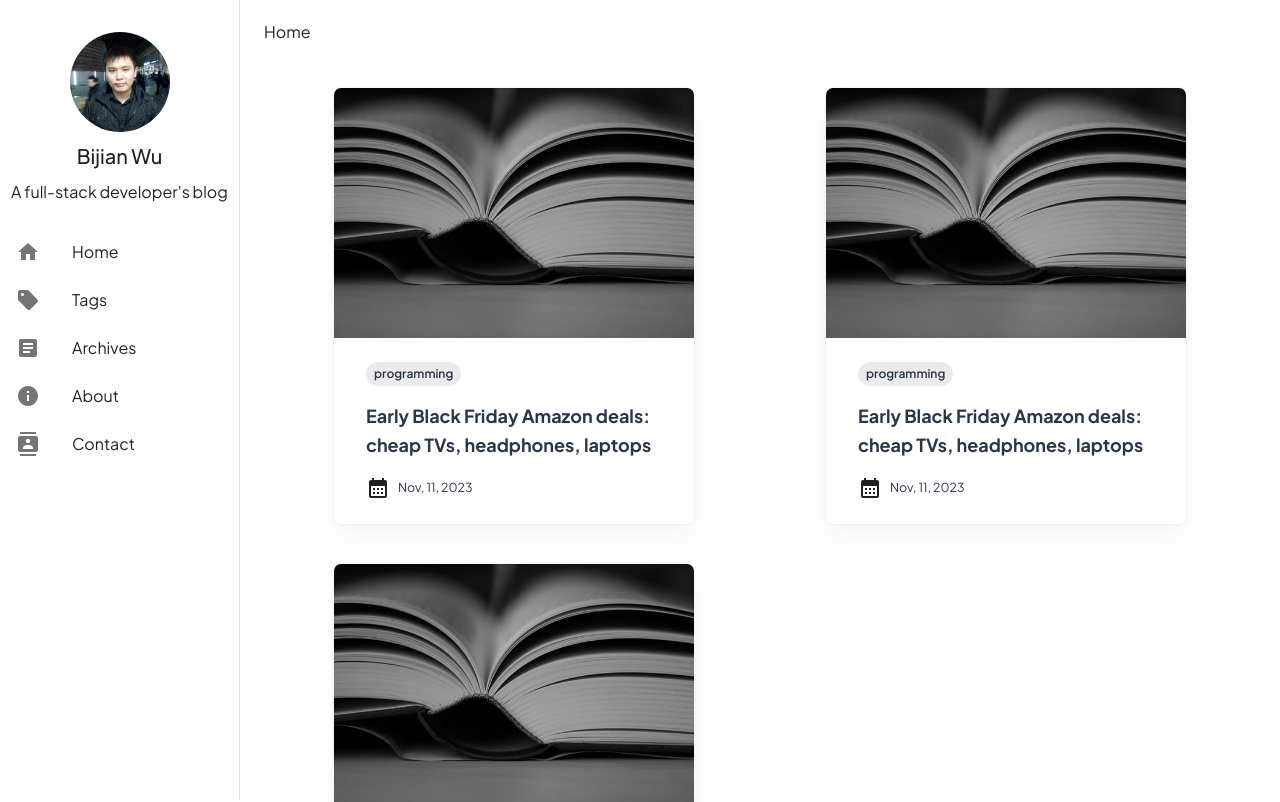
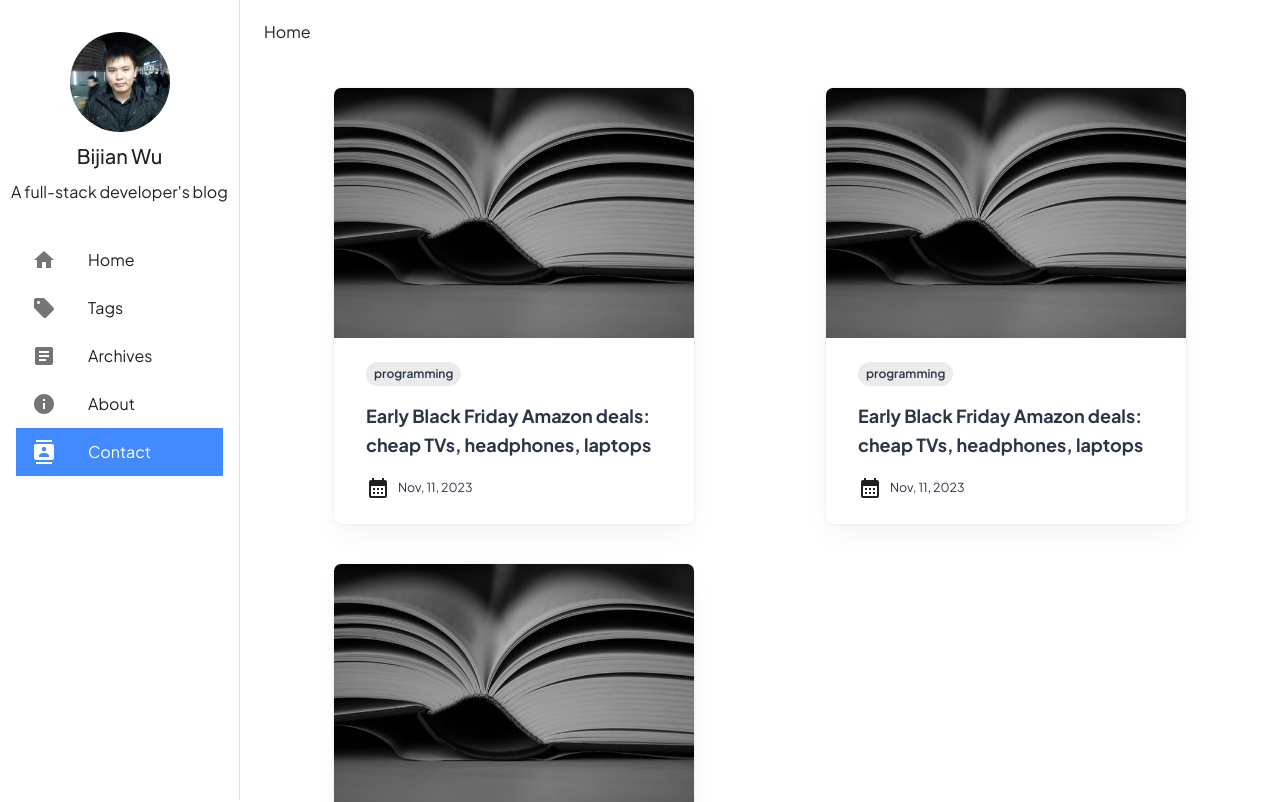
Before and after one commit to BijianWu/blog, a React (Create React App) app: page / in a window 1280 px wide. Shown: the top 802 px of the page. Built offline with nearby package versions, Linux system fonts and the light colour scheme.

Commit message:
chore: hover state in list button

```diff
--- a/src/components/Layout.jsx
+++ b/src/components/Layout.jsx
@@ -1,4 +1,4 @@
-import { AppBar, Avatar, Box, Breadcrumbs, Container, CssBaseline, Divider, Drawer, IconButton, List, ListItem, ListItemButton, ListItemIcon, ListItemText, Stack, Toolbar, Typography } from "@mui/material";
+import { AppBar, Avatar, Box, Breadcrumbs, Container, CssBaseline, Divider, Drawer, IconButton, List, ListItem, ListItemButton, ListItemIcon, ListItemText, MenuItem, Stack, Toolbar, Typography } from "@mui/material";
 import { useState } from "react";
 import { Link, Outlet } from "react-router-dom";
 import InboxIcon from '@mui/icons-material/MoveToInbox';
@@ -10,6 +10,7 @@ import SellIcon from '@mui/icons-material/Sell';
 import ArticleIcon from '@mui/icons-material/Article';
 import InfoIcon from '@mui/icons-material/Info';
 import ContactsIcon from '@mui/icons-material/Contacts';
+import { blue } from "@mui/material/colors";
 
 const drawerWidth = 240;
 
@@ -31,13 +32,37 @@ export default function Layout(props){
         </Stack>
 
         {/* <Divider /> */}
-        <List>
+        <List   sx={{
+          p:2,
+
+        // selected and (selected + hover) states
+        '&& .Mui-selected, && .Mui-selected:hover': {
+          bgcolor: blue["A200"],
+          '&, & .MuiListItemIcon-root': {
+            color: 'white',
+          },
+        },
+        // hover states
+        '& .MuiListItemButton-root:hover': {
+          bgcolor: blue[50],
+          '&, & .MuiListItemIcon-root': {
+            color: blue[400],
+          },
+        },
+
+        // '& .Mui-selected:selected': {
+        //   bgcolor: "red",
+        //   '&, & .MuiListItemIcon-root': {
+        //     color: blue[400],
+        //   },
+        // },
+      }}>
           {/* {['Home', 'Tags', 'Archives', 'About', 'Contact'].map((text, index) => (
 
           ))} */}
-          <ListItem key={"Home"} disablePadding>
-              <ListItemButton>
-                <ListItemIcon>
+          <ListItem  key={"Home"} disablePadding>
+              <ListItemButton >
+                <ListItemIcon >
                   <HomeIcon />
                 </ListItemIcon>
                 <ListItemText primary={'Home'} />
@@ -71,7 +96,7 @@ export default function Layout(props){
               </ListItemButton>
             </ListItem>
 
-            <ListItem key={"Contact"} disablePadding>
+            <ListItem key={"Contact"} disablePadding selected={true} >
               <ListItemButton>
                 <ListItemIcon>
                   <ContactsIcon />
```
